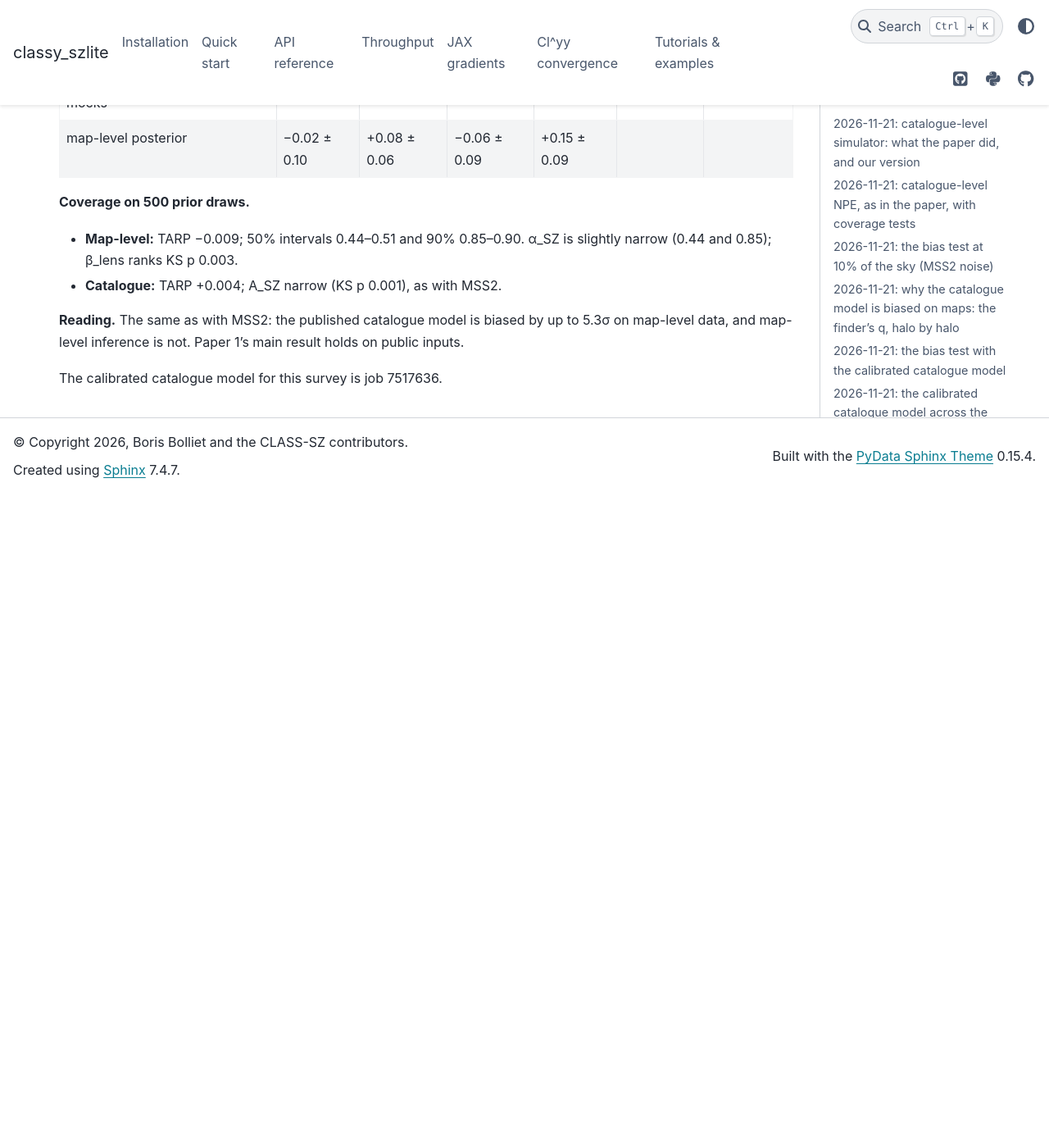
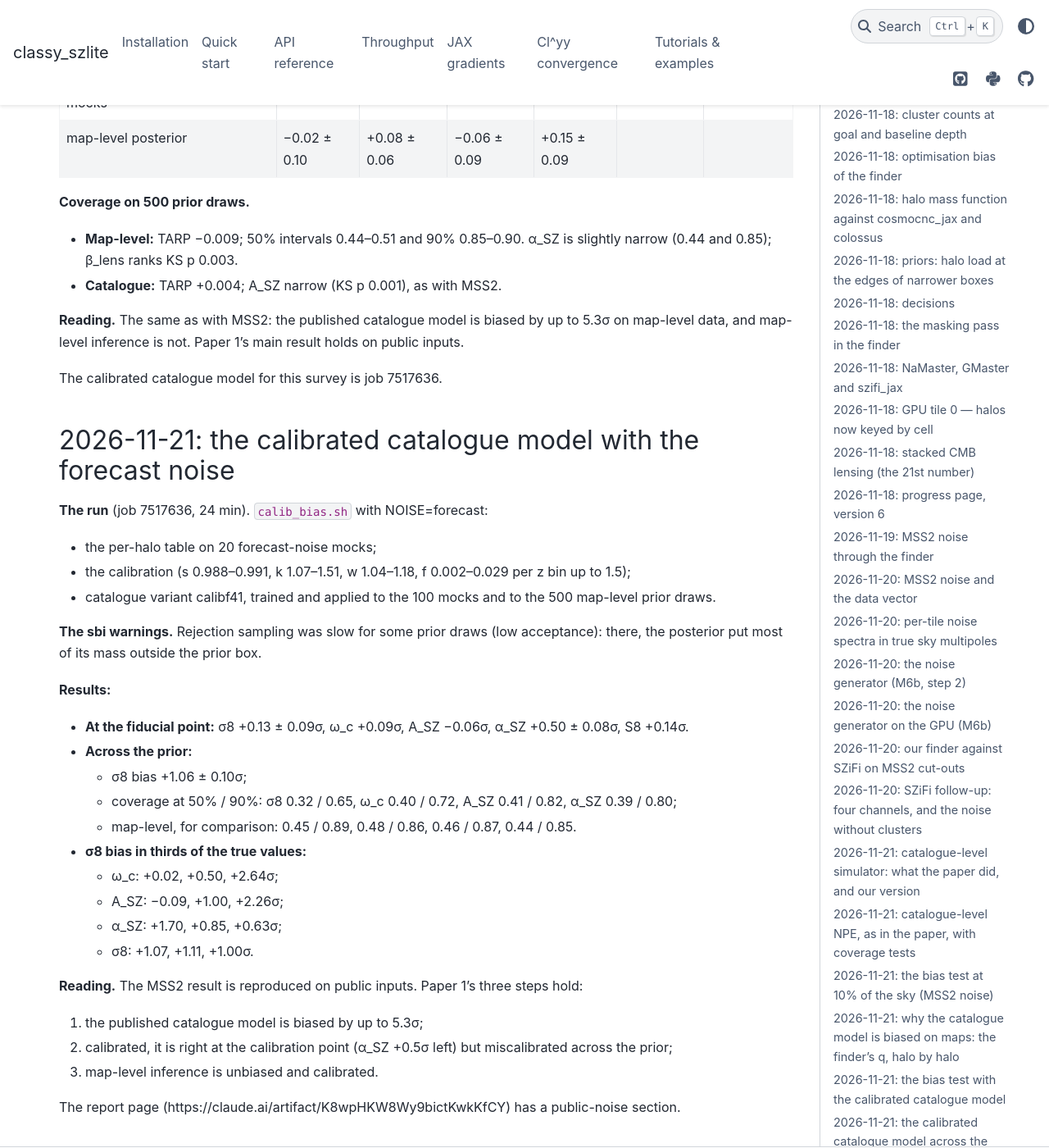
Before and after one commit to CLASS-SZ/classy_szlite, a Sphinx documentation site: the page built from docs/mapsim/LOG.md, in a window 1280 px wide and 1400 px high, scrolled down 32963 px. Shown: the whole window at 82% size. Built offline with Sphinx 7.4.7 and the PyData theme 0.15.4, drawn with Linux system fonts in a browser that asks for light colours; before the commit the page ends 33566 px from its top, so only the background shows below that.

Commit message:
mapsim: LOG: calibrated catalogue model with the forecast noise: same failure across the prior; paper 1 holds on public inputs
Co-Authored-By: Claude Opus 5.5 <noreply@anthropic.com>
Claude-Session: https://claude.ai/code/session_01LKS4L5UW7SKf5qQ2WAJ8ew

```diff
--- a/docs/mapsim/LOG.md
+++ b/docs/mapsim/LOG.md
@@ -1409,3 +1409,40 @@ by up to 5.3σ on map-level data, and map-level inference is not. Paper 1's
 main result holds on public inputs.
 
 The calibrated catalogue model for this survey is job 7517636.
+
+## 2026-11-21: the calibrated catalogue model with the forecast noise
+
+**The run** (job 7517636, 24 min). `calib_bias.sh` with NOISE=forecast:
+- the per-halo table on 20 forecast-noise mocks;
+- the calibration (s 0.988–0.991, k 1.07–1.51, w 1.04–1.18, f 0.002–0.029
+  per z bin up to 1.5);
+- catalogue variant calibf41, trained and applied to the 100 mocks and to the
+  500 map-level prior draws.
+
+**The sbi warnings.** Rejection sampling was slow for some prior draws (low
+acceptance): there, the posterior put most of its mass outside the prior box.
+
+**Results:**
+- **At the fiducial point:** σ8 +0.13 ± 0.09σ, ω_c +0.09σ, A_SZ −0.06σ,
+  α_SZ +0.50 ± 0.08σ, S8 +0.14σ.
+- **Across the prior:**
+  - σ8 bias +1.06 ± 0.10σ;
+  - coverage at 50% / 90%: σ8 0.32 / 0.65, ω_c 0.40 / 0.72, A_SZ 0.41 / 0.82,
+    α_SZ 0.39 / 0.80;
+  - map-level, for comparison: 0.45 / 0.89, 0.48 / 0.86, 0.46 / 0.87,
+    0.44 / 0.85.
+- **σ8 bias in thirds of the true values:**
+  - ω_c: +0.02, +0.50, +2.64σ;
+  - A_SZ: −0.09, +1.00, +2.26σ;
+  - α_SZ: +1.70, +0.85, +0.63σ;
+  - σ8: +1.07, +1.11, +1.00σ.
+
+**Reading.** The MSS2 result is reproduced on public inputs. Paper 1's three
+steps hold:
+1. the published catalogue model is biased by up to 5.3σ;
+2. calibrated, it is right at the calibration point (α_SZ +0.5σ left) but
+   miscalibrated across the prior;
+3. map-level inference is unbiased and calibrated.
+
+The report page (https://claude.ai/artifact/K8wpHKW8Wy9bictKwkKfCY) has a
+public-noise section.
```
